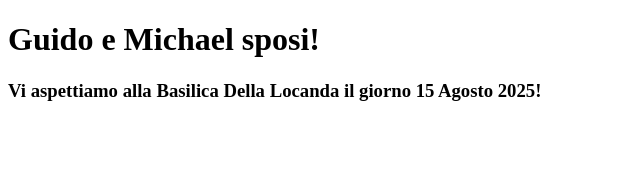
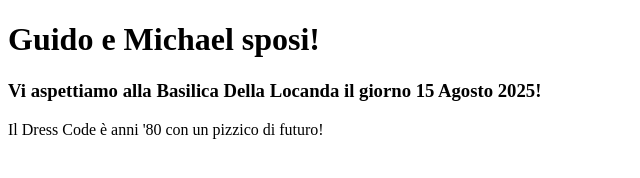
Before and after one commit to Cadienvan/la-locanda-del-tech-git, a plain HTML site: page index.html in a window 1280 px wide. Shown: the whole page, without its empty margins (0-640 px from the left). Drawn offline with Linux system fonts and the light colour scheme.

Commit message:
aggiunta dress code

```diff
--- a/index.html
+++ b/index.html
@@ -8,5 +8,6 @@
 <body>
   <h1>Guido e Michael sposi!</h1>
   <h3>Vi aspettiamo alla Basilica Della Locanda il giorno 15 Agosto 2025!</h3>
+  <p>Il Dress Code è anni '80 con un pizzico di futuro!</p>
 </body>
 </html>
```
